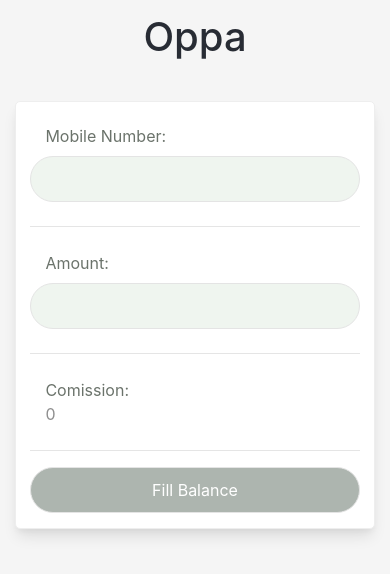
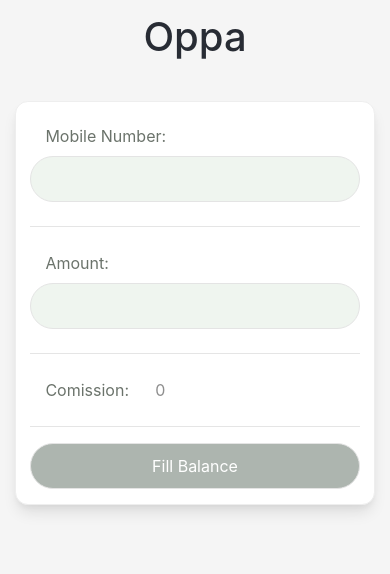
Before and after one commit to ninokeldishvili/Oppa-App, a React (Create React App) app: page /mobile in a window 390 px wide. Shown: the top 574 px of the page. Built offline with nearby package versions, Linux system fonts and the light colour scheme.

Commit message:
adjustments for grid

```diff
--- a/src/components/Comission.js
+++ b/src/components/Comission.js
@@ -3,8 +3,8 @@ import React from "react";
 const Comission = ({ comission }) => {
   return (
     <div className="row input-group">
-      <div className="col-lg-4 col-sm-12 inputLabel">Comission:</div>
-      <div className="col-lg-8 col-sm-12">{comission}</div>
+      <div className="col-4 inputLabel">Comission:</div>
+      <div className="col-8">{comission}</div>
     </div>
   );
 };
--- a/src/components/Inputs/AccountNumber.js
+++ b/src/components/Inputs/AccountNumber.js
@@ -4,14 +4,14 @@ const AccountNumber = ({ onChange, accountNumber }) => {
   return (
     <div className="row input-group">
       <label
-        className="col-lg-4 col-sm-12 inputLabel"
+        className="col-md-4 inputLabel"
         title="Account Number"
         htmlFor="accNum"
       >
         Acc. Number:
       </label>
       <input
-        className="col-lg-8 col-sm-12 inputBox"
+        className="col-md-8 inputBox"
         id="accNum"
         value={accountNumber}
         onChange={onChange}
--- a/src/components/Inputs/Amount.js
+++ b/src/components/Inputs/Amount.js
@@ -3,12 +3,12 @@ import React from "react";
 const Amount = ({ onChange, amount }) => {
   return (
     <div className="row input-group">
-      <label className="col-lg-4 col-sm-12 inputLabel" htmlFor="amount">
+      <label className="col-md-4 inputLabel" htmlFor="amount">
         Amount:
       </label>
       <input
         id="amount"
-        className="col-lg-8 col-sm-12 inputBox"
+        className="col-md-8 inputBox"
         value={amount}
         onChange={onChange}
       />
--- a/src/components/Inputs/MobileNumber.js
+++ b/src/components/Inputs/MobileNumber.js
@@ -3,12 +3,12 @@ import React from "react";
 const MobileNumber = ({ onChange, number }) => {
   return (
     <div className="row input-group">
-      <label className="col-lg-4 col-sm-12 inputLabel" htmlFor="mobileNum">
+      <label className="col-md-4 inputLabel" htmlFor="mobileNum">
         Mobile Number:
       </label>
       <input
         id="mobileNum"
-        className="col-lg-8 col-sm-12 inputBox"
+        className="col-md-8 inputBox"
         value={number}
         onChange={onChange}
         maxLength="9"
--- a/src/components/Inputs/PersonalNumber.js
+++ b/src/components/Inputs/PersonalNumber.js
@@ -3,12 +3,12 @@ import React from "react";
 const PersonalNumber = ({ onChange, personalNumber }) => {
   return (
     <div className="row input-group">
-      <label className="col-lg-4 col-sm-12 inputLabel" htmlFor="perosnalNum">
+      <label className="col-md-4 inputLabel" htmlFor="perosnalNum">
         ID Number:
       </label>
       <input
         id="perosnalNum"
-        className="col-lg-8 col-sm-12 inputBox"
+        className="col-md-8 inputBox"
         value={personalNumber}
         onChange={onChange}
         maxLength="11"
--- a/src/components/Inputs/inputs.css
+++ b/src/components/Inputs/inputs.css
@@ -1,7 +1,7 @@
 .form-container {
   background: #fff;
   padding: 4%;
-  border-radius: 5px;
+  border-radius: 0.8rem;
   color: #8e8e8e;
   box-shadow: 0 10px 15px -3px rgba(0, 0, 0, 0.1),
     0 4px 6px -2px rgba(0, 0, 0, 0.05);
--- a/src/routes/finances.js
+++ b/src/routes/finances.js
@@ -82,7 +82,7 @@ class Finances extends React.Component {
     } = this.state;
 
     return (
-      <div className="form-container mx-auto col-lg-6 col-sm-12">
+      <div className="form-container mx-auto col-lg-7">
         <AccountNumber
           onChange={this.handleAccountNumberChange}
           accountNumber={accountNumber}
--- a/src/routes/mobile.js
+++ b/src/routes/mobile.js
@@ -46,7 +46,7 @@ class Mobile extends React.Component {
     const { number, amount, comission } = this.state;
 
     return (
-      <div className="form-container col-lg-6 mx-auto col-sm-12">
+      <div className="form-container col-lg-6 mx-auto">
         <MobileNumber onChange={this.handleNumberChange} number={number} />
         <hr />
         <Amount onChange={this.handleAmountChange} amount={amount} />
--- a/src/routes/utility.js
+++ b/src/routes/utility.js
@@ -63,7 +63,7 @@ class Utility extends React.Component {
     const { number, amount, comission, personalNumber } = this.state;
 
     return (
-      <div className="form-container mx-auto col-lg-6 col-sm-12">
+      <div className="form-container mx-auto col-lg-7">
         <PersonalNumber
           onChange={this.handlePersonalNumberChange}
           personalNumber={personalNumber}
```
